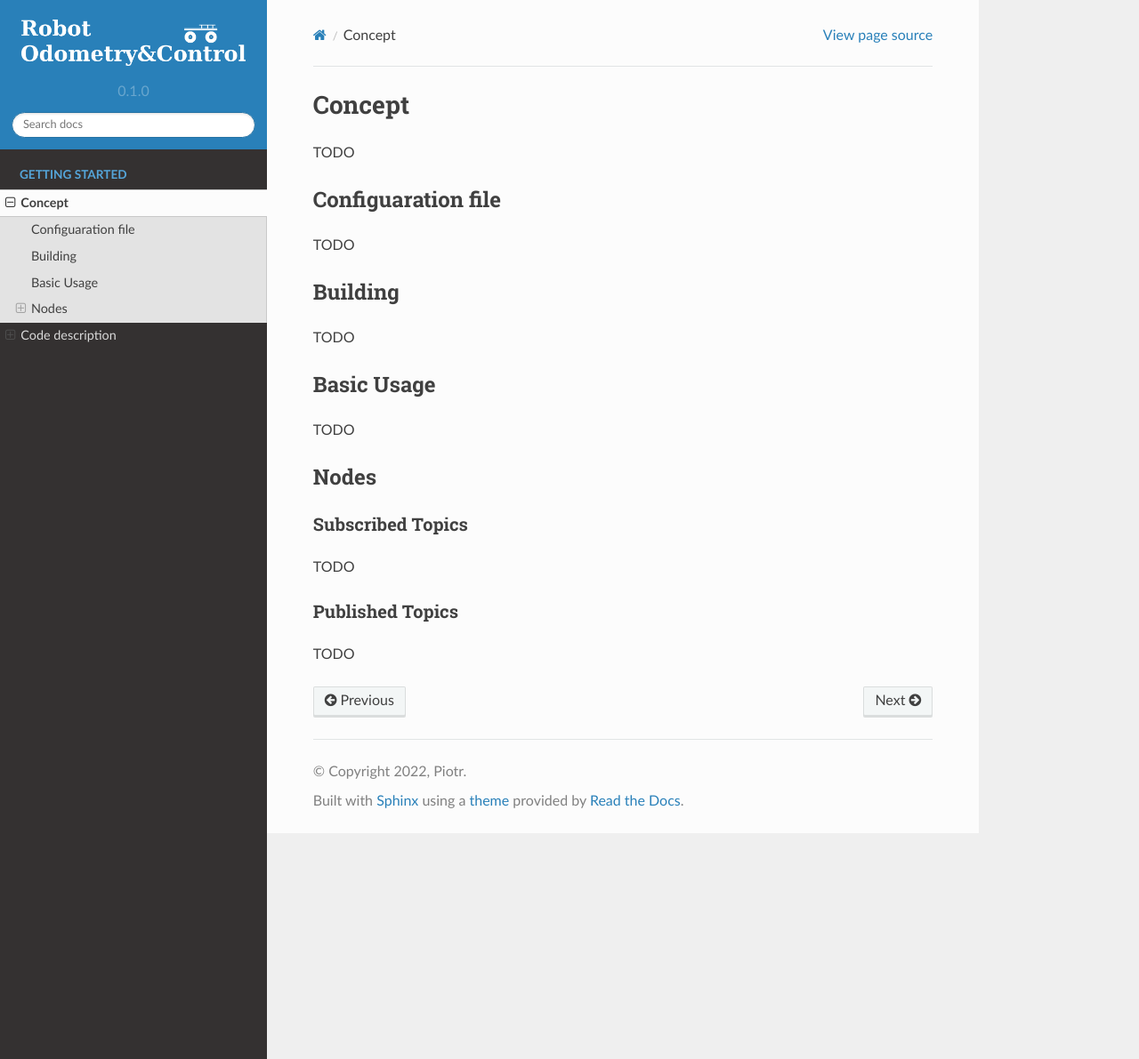
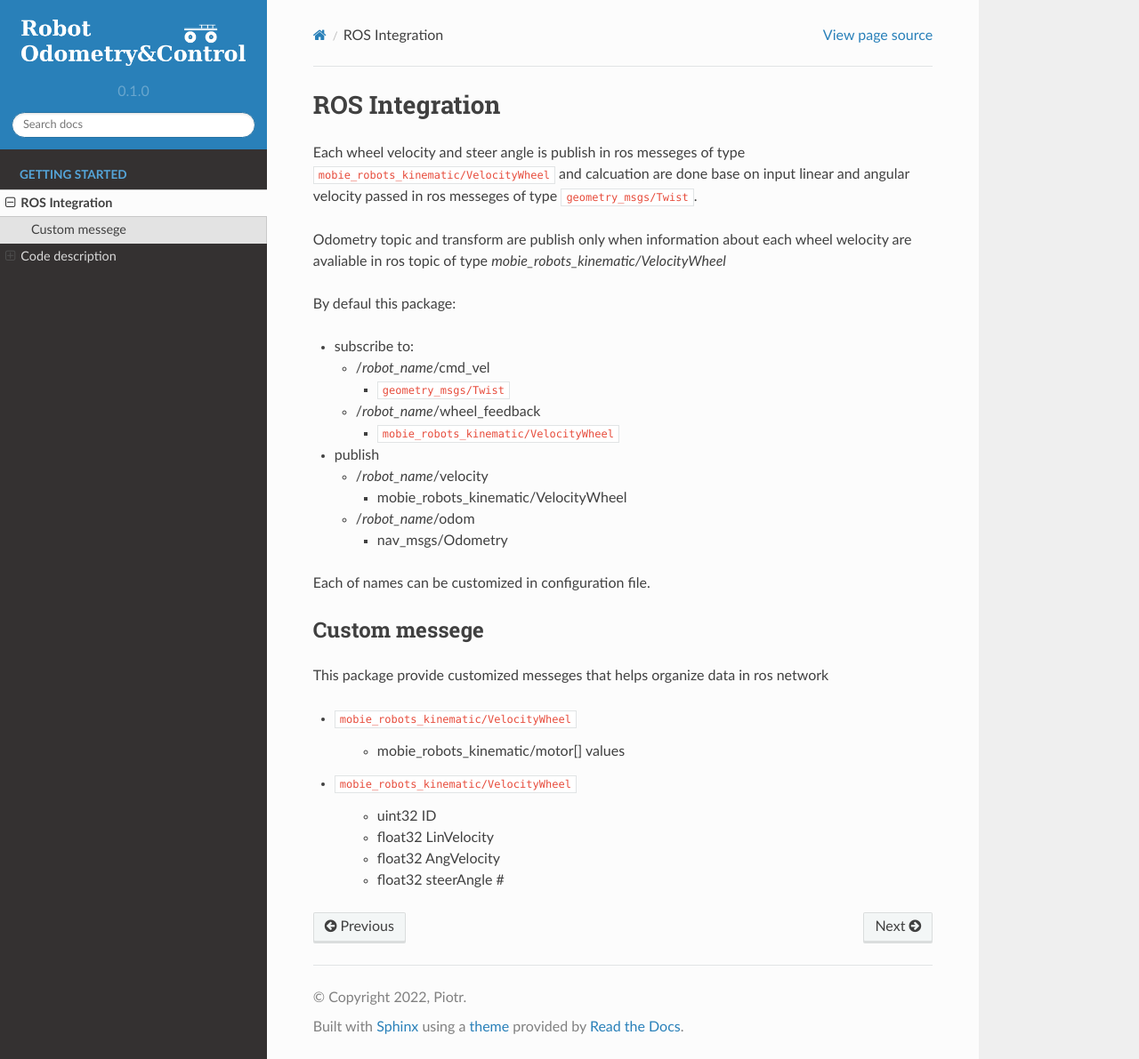
Before and after one commit to fizysky/robot_odometry_and_control_docs, a Sphinx documentation site: the page built from docs/source/para.rst, in a window 1280 px wide and 1191 px high. Shown: the whole window at 89% size. Built offline with Sphinx 7.4.7 and the Read the Docs theme 2.0.0, drawn with Linux system fonts in a browser that asks for light colours.

Commit message:
add ros part description

```diff
--- a/docs/source/para.rst
+++ b/docs/source/para.rst
@@ -1,32 +1,47 @@
-**************
-Concept
-**************
+***************
+ROS Integration
+***************
 
-TODO
+Each wheel velocity and steer angle is publish in ros messeges of type
+``mobie_robots_kinematic/VelocityWheel`` and calcuation are done base on input linear and
+angular velocity passed in ros messeges of type ``geometry_msgs/Twist``.
 
-Configuaration file
-*******************
+Odometry topic and transform are publish only when information about each wheel welocity are
+avaliable in ros topic of type *mobie_robots_kinematic/VelocityWheel*
 
-TODO
+By defaul this package:
 
-Building
-********
+* subscribe to:
 
-TODO
+  * /*robot_name*/cmd_vel
 
-Basic Usage
-***********
+    * ``geometry_msgs/Twist``
+  * /*robot_name*/wheel_feedback
 
-TODO
+    * ``mobie_robots_kinematic/VelocityWheel``
 
-Nodes
-*****
+* publish
 
-Subscribed Topics
-=================
-TODO
+  * /*robot_name*/velocity
 
-Published Topics
-================
+    * mobie_robots_kinematic/VelocityWheel
+  * /*robot_name*/odom
 
-TODO
+    * nav_msgs/Odometry
+
+Each of names can be customized in configuration file.
+
+Custom messege
+==============
+
+This package provide customized messeges that helps organize data in ros network
+
+* ``mobie_robots_kinematic/VelocityWheel``
+
+    * mobie_robots_kinematic/motor[] values
+* ``mobie_robots_kinematic/VelocityWheel``
+
+    * uint32 ID
+    * float32 LinVelocity
+    * float32 AngVelocity
+    * float32 steerAngle #
```
